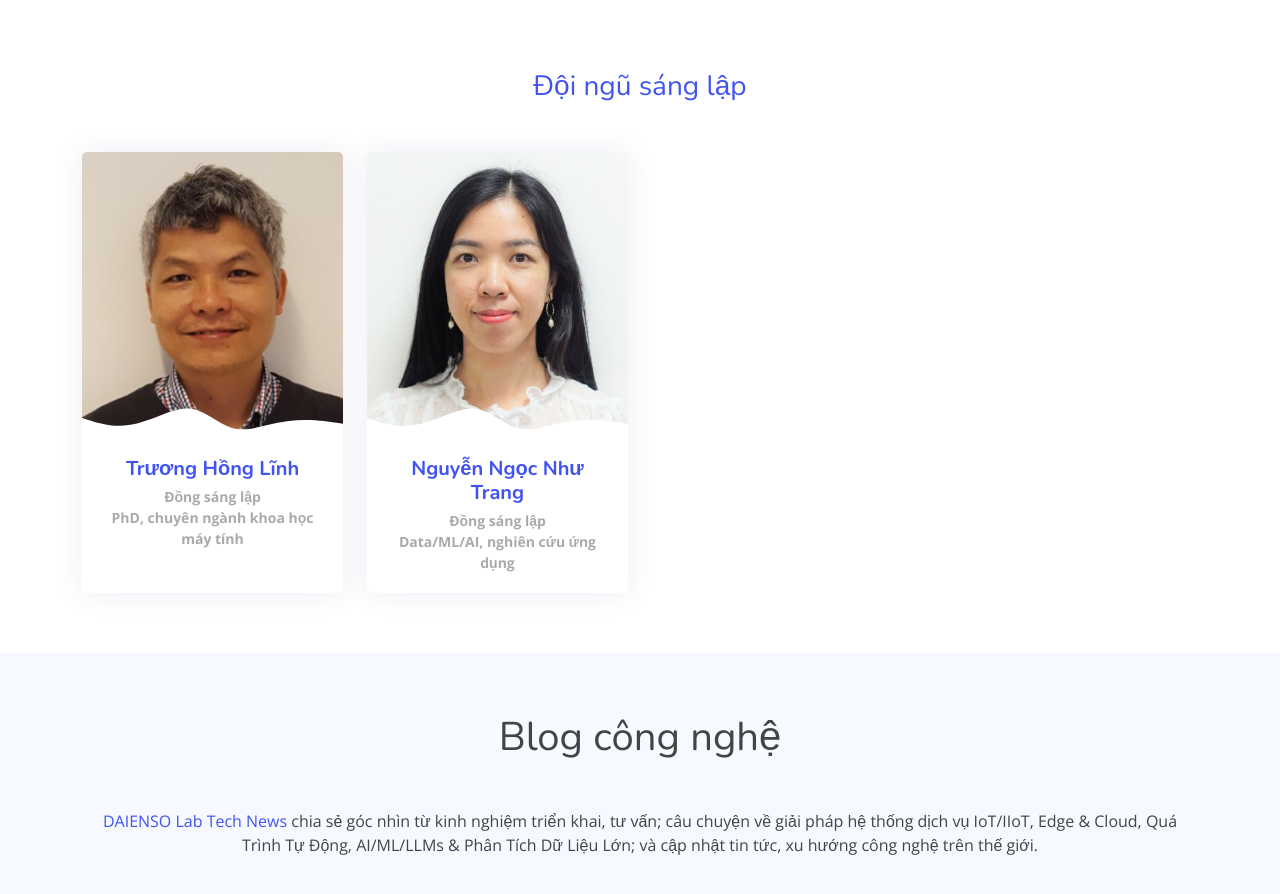
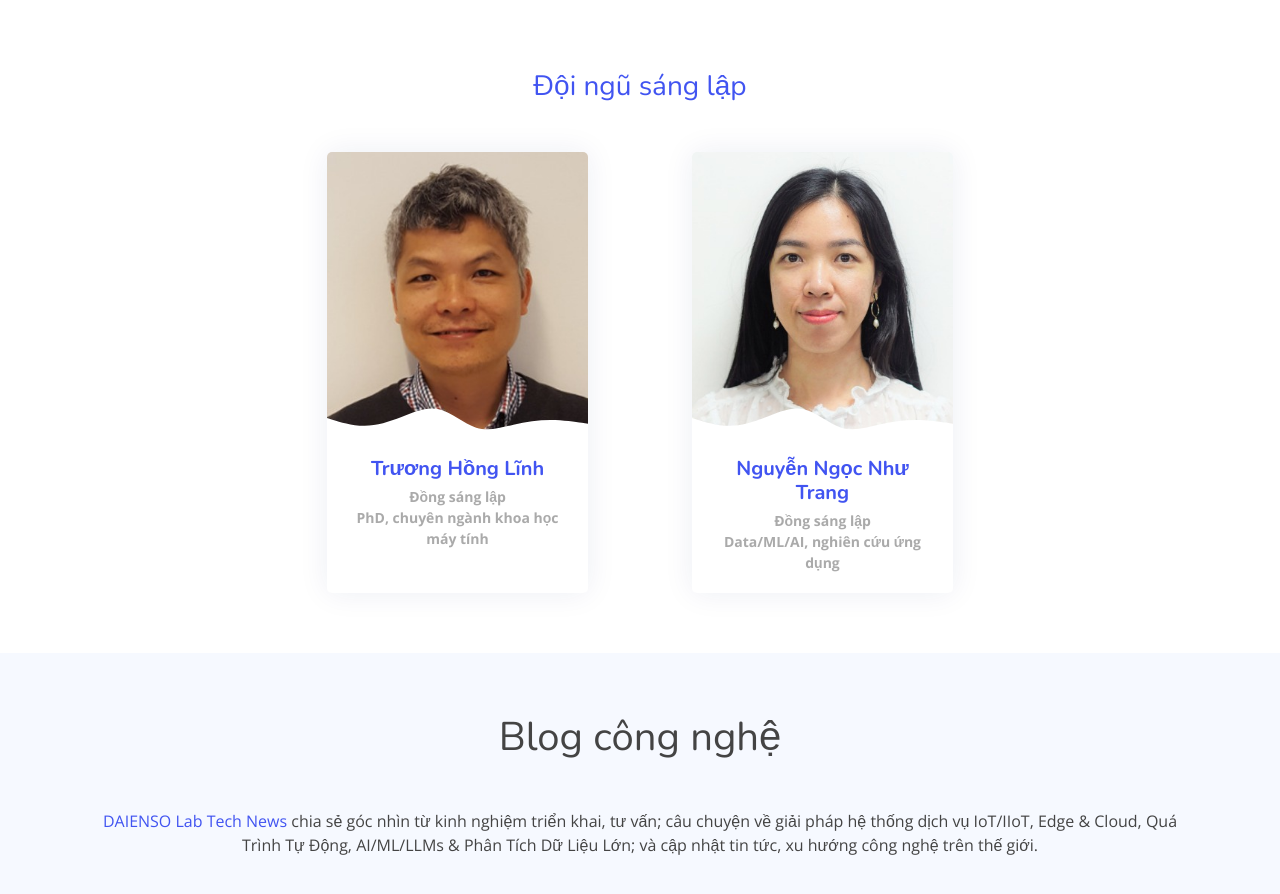
Before and after one commit to daienso/daienso.github.io, a plain HTML site: page index.html in a window 1280 px wide. Shown: the part 3740-4634 px from the top of the page. Drawn offline with nearby package versions, Linux system fonts and the light colour scheme.

Commit message:
update a bit

```diff
--- a/index.html
+++ b/index.html
@@ -357,7 +357,7 @@
           <h3><a href="">Đội ngũ sáng lập</a></h3>
         </header>
 
-        <div class="row gy-4">
+        <div class="row justify-content-center" style="gap: 80px;">
 
           <div class="col-lg-3 col-md-6 d-flex align-items-stretch" data-aos="fade-up" data-aos-delay="200">
             <div class="member">
```
Also changed, not shown: index_en.html (+1 -1 lines).
